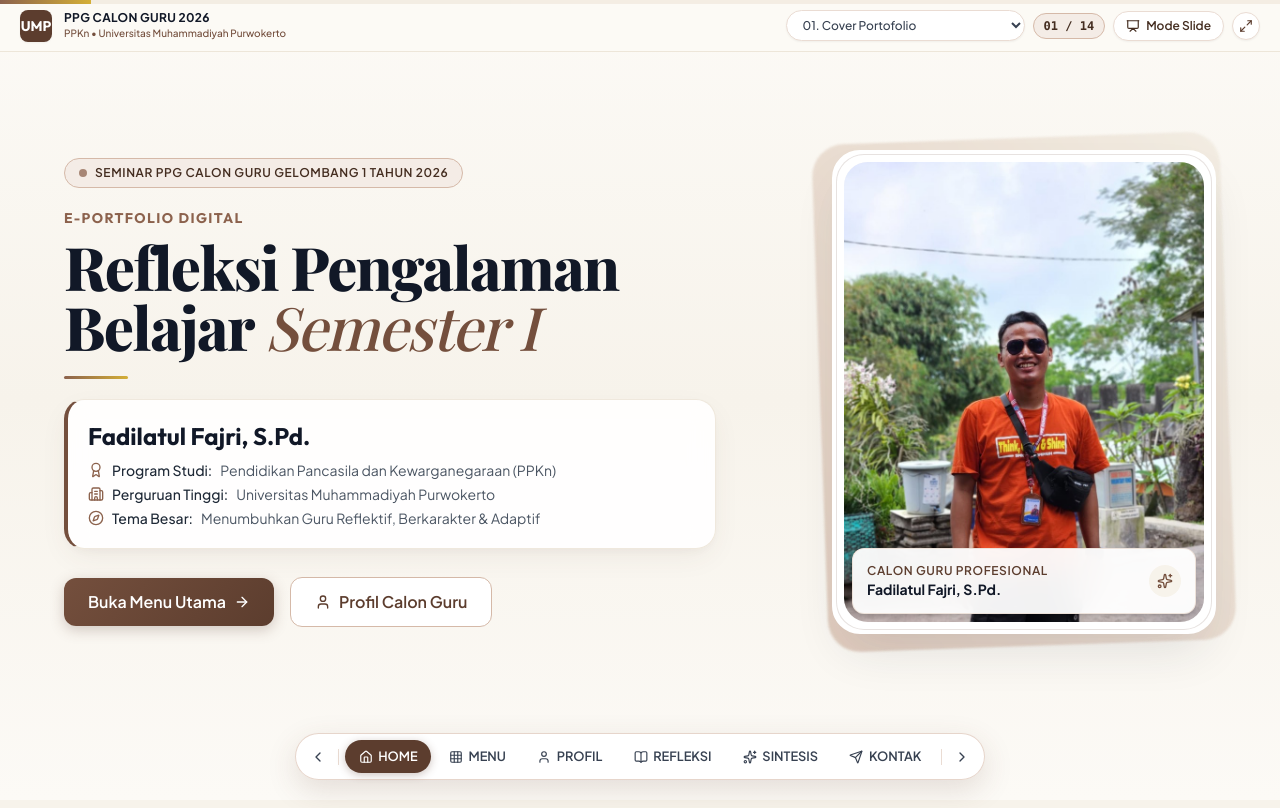
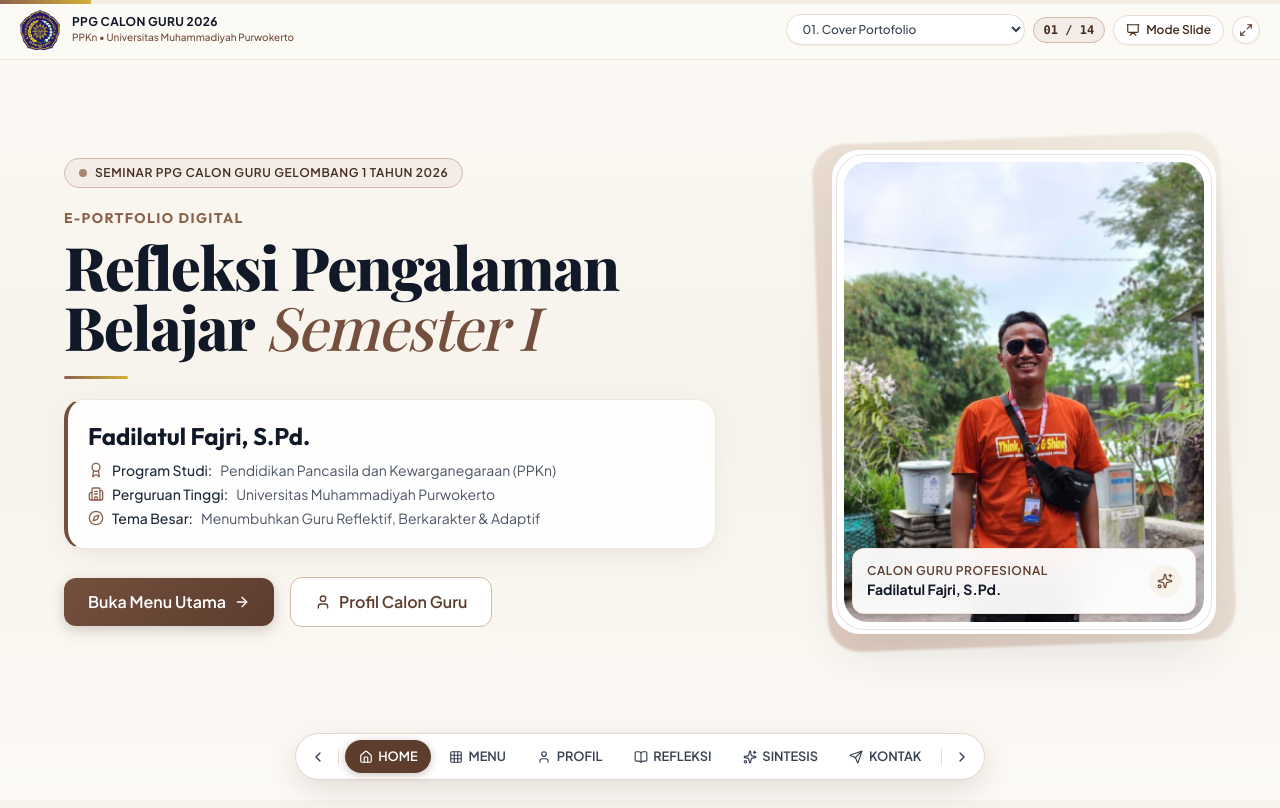
Before and after one commit to fadeelatulfajri/eportfolioseminarppg1, a plain HTML site: page index.html in a window 1280 px wide. Drawn offline with nearby package versions, Linux system fonts and the light colour scheme; a web font is replaced by a local one.

Commit message:
Update index.html

```diff
--- a/index.html
+++ b/index.html
@@ -63,9 +63,7 @@
   <!-- TOP FIXED HEADER (SEMINAR HUD) -->
   <header class="top-header no-print">
     <div class="flex items-center gap-3">
-      <div class="w-8 h-8 rounded-lg bg-mocha-800 flex items-center justify-center text-white font-bold font-display text-sm shadow-sm">
-        UMP
-      </div>
+     <img src="assets/logo-ump.png" alt="Logo Kampus" class="w-10 h-10 object-contain">
       <div>
         <h1 class="text-xs font-bold text-gray-900 tracking-wide uppercase">PPG Calon Guru 2026</h1>
         <p class="text-[10px] text-mocha-700 font-medium">PPKn • Universitas Muhammadiyah Purwokerto</p>
```
